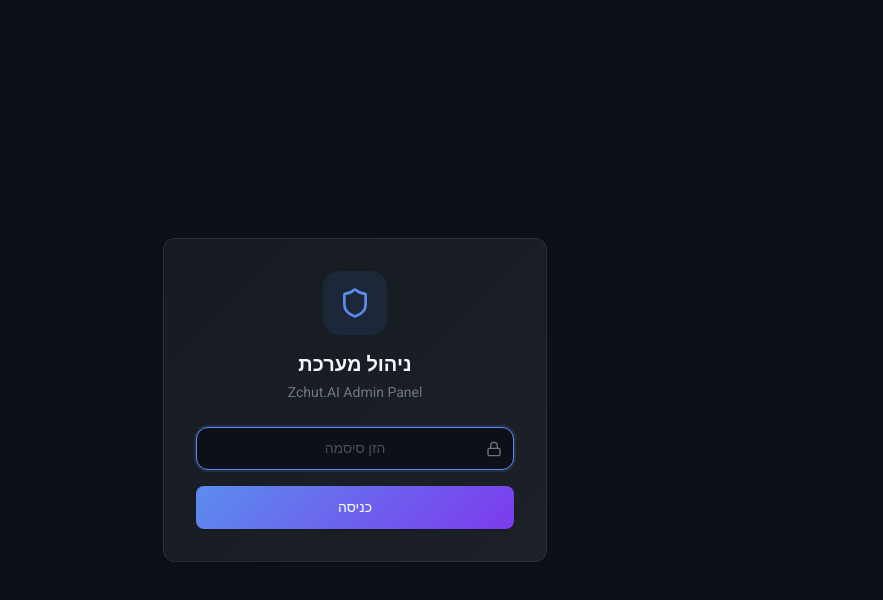
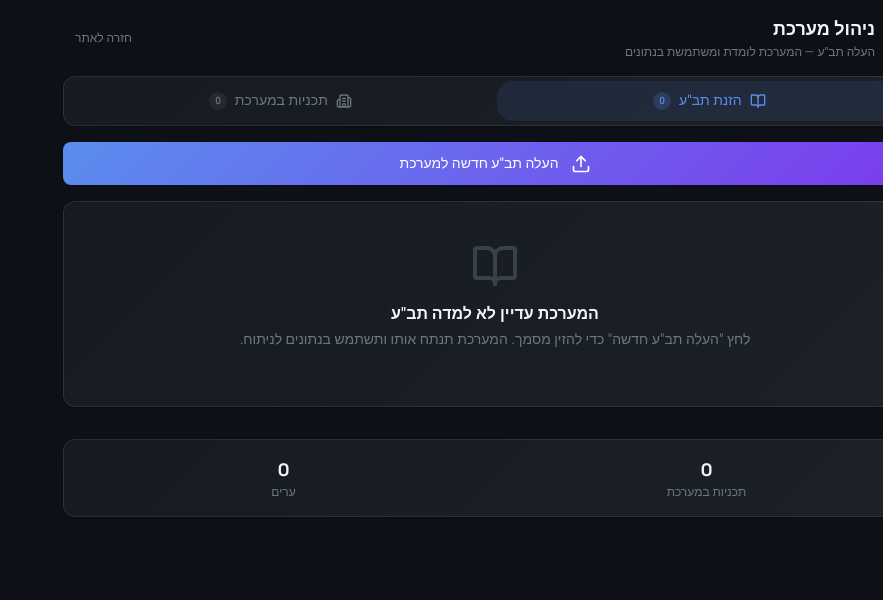
Before and after one commit to chaimfinn-prog/dedult, a Next.js app: page /admin in a window 1280 px wide. Shown: the top 600 px of the page, without its empty margins (397-1280 px from the left). Built offline with nearby package versions, Linux system fonts and the light colour scheme.

Commit message:
Remove admin authentication - panel is open to all users
https://claude.ai/code/session_01HhKZg5tLiGgwScAK5XCkEF

```diff
--- a/src/app/admin/page.tsx
+++ b/src/app/admin/page.tsx
@@ -3,7 +3,7 @@
 import { useState, useEffect, useRef } from 'react';
 import { motion, AnimatePresence } from 'framer-motion';
 import {
-  Shield, Lock, LogOut, Plus, Trash2, Edit3, Save, X,
+  Shield, Plus, Trash2, Edit3, Save, X,
   Upload, Building2, ChevronDown, ChevronUp,
   Search, Cpu, CheckCircle2,
   Loader2, Sparkles, Database, BookOpen, AlertTriangle,
@@ -12,63 +12,10 @@ import type { ZoningPlan, ZoningType } from '@/types';
 import {
   getAllPlans, savePlan, deletePlan,
   getAllDocuments, saveDocument,
-  generateId, buildPlanFromExtraction, verifyAdminPassword,
-  isAdminAuthenticated, setAdminAuthenticated,
+  generateId, buildPlanFromExtraction,
   type StoredDocument, type ExtractedPlanData,
 } from '@/services/db';
 import { parseDocument, type ParsedDocument, type ParsedField } from '@/services/document-parser';
-
-// ── Login Screen ─────────────────────────────────────────────
-
-function LoginScreen({ onLogin }: { onLogin: () => void }) {
-  const [password, setPassword] = useState('');
-  const [error, setError] = useState('');
-
-  const handleSubmit = (e: React.FormEvent) => {
-    e.preventDefault();
-    if (verifyAdminPassword(password)) {
-      setAdminAuthenticated(true);
-      onLogin();
-    } else {
-      setError('סיסמה שגויה');
-      setPassword('');
-    }
-  };
-
-  return (
-    <div className="min-h-screen flex items-center justify-center p-4">
-      <motion.div
-        initial={{ opacity: 0, y: 20 }}
-        animate={{ opacity: 1, y: 0 }}
-        className="w-full max-w-sm"
-      >
-        <div className="db-card p-8 text-center">
-          <div className="w-16 h-16 rounded-2xl bg-[rgba(59,130,246,0.1)] flex items-center justify-center mx-auto mb-4">
-            <Shield className="w-8 h-8 text-accent" />
-          </div>
-          <h1 className="text-xl font-bold mb-1">ניהול מערכת</h1>
-          <p className="text-sm text-foreground-muted mb-6">Zchut.AI Admin Panel</p>
-
-          <form onSubmit={handleSubmit} className="space-y-4">
-            <div className="relative">
-              <Lock className="absolute right-3 top-1/2 -translate-y-1/2 w-4 h-4 text-foreground-muted" />
-              <input
-                type="password"
-                value={password}
-                onChange={(e) => { setPassword(e.target.value); setError(''); }}
-                placeholder="הזן סיסמה"
-                className="input-field w-full pr-10 text-center"
-                autoFocus
-              />
-            </div>
-            {error && <p className="text-red-400 text-sm">{error}</p>}
-            <button type="submit" className="btn-primary w-full">כניסה</button>
-          </form>
-        </div>
-      </motion.div>
-    </div>
-  );
-}
 
 // ── Upload & Parse Step ──────────────────────────────────────
 
@@ -465,7 +412,6 @@ function PlanForm({
 type AdminTab = 'learn' | 'plans';
 
 export default function AdminPage() {
-  const [authenticated, setAuthenticated] = useState(false);
   const [tab, setTab] = useState<AdminTab>('learn');
   const [plans, setPlans] = useState<ZoningPlan[]>([]);
   const [showLearn, setShowLearn] = useState(false);
@@ -480,14 +426,8 @@ export default function AdminPage() {
   };
 
   useEffect(() => {
-    if (isAdminAuthenticated()) setAuthenticated(true);
+    refreshData();
   }, []);
-
-  useEffect(() => {
-    if (authenticated) refreshData();
-  }, [authenticated]);
-
-  if (!authenticated) return <LoginScreen onLogin={() => setAuthenticated(true)} />;
 
   const handleSavePlan = async (plan: ZoningPlan) => {
     await savePlan(plan);
@@ -499,11 +439,6 @@ export default function AdminPage() {
   const handleDeletePlan = async (planId: string) => {
     await deletePlan(planId);
     refreshData();
-  };
-
-  const handleLogout = () => {
-    setAdminAuthenticated(false);
-    setAuthenticated(false);
   };
 
   const filteredPlans = plans.filter(
@@ -528,12 +463,7 @@ export default function AdminPage() {
             <p className="text-xs text-foreground-muted">{'העלה תב"ע — המערכת לומדת ומשתמשת בנתונים'}</p>
           </div>
         </div>
-        <div className="flex items-center gap-2">
-          <a href="/" className="text-xs text-foreground-muted hover:text-accent transition-colors px-3 py-1.5 rounded-lg hover:bg-[rgba(255,255,255,0.04)]">חזרה לאתר</a>
-          <button onClick={handleLogout} className="p-2 hover:bg-[rgba(255,255,255,0.04)] rounded-lg text-foreground-muted hover:text-red-400 transition-colors">
-            <LogOut className="w-4 h-4" />
-          </button>
-        </div>
+        <a href="/" className="text-xs text-foreground-muted hover:text-accent transition-colors px-3 py-1.5 rounded-lg hover:bg-[rgba(255,255,255,0.04)]">חזרה לאתר</a>
       </div>
 
       {/* Knowledge base stats */}
```
